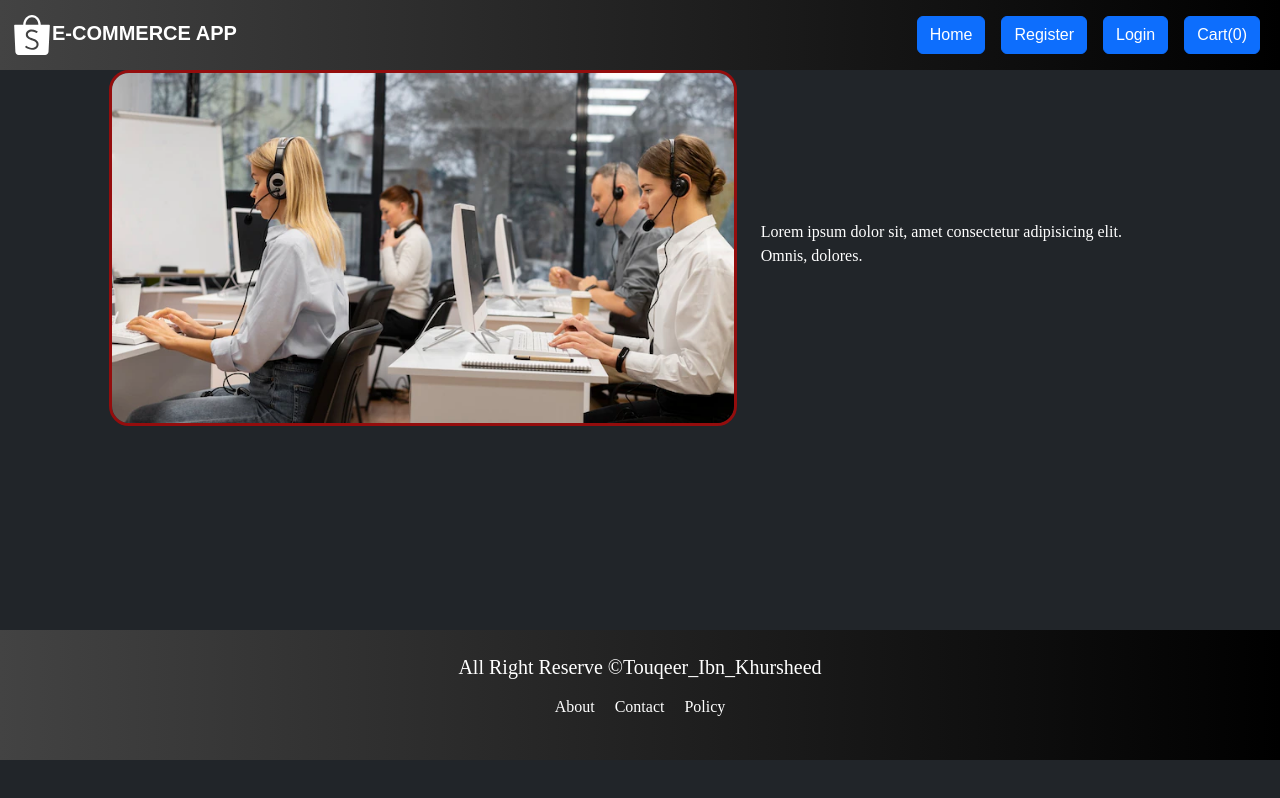
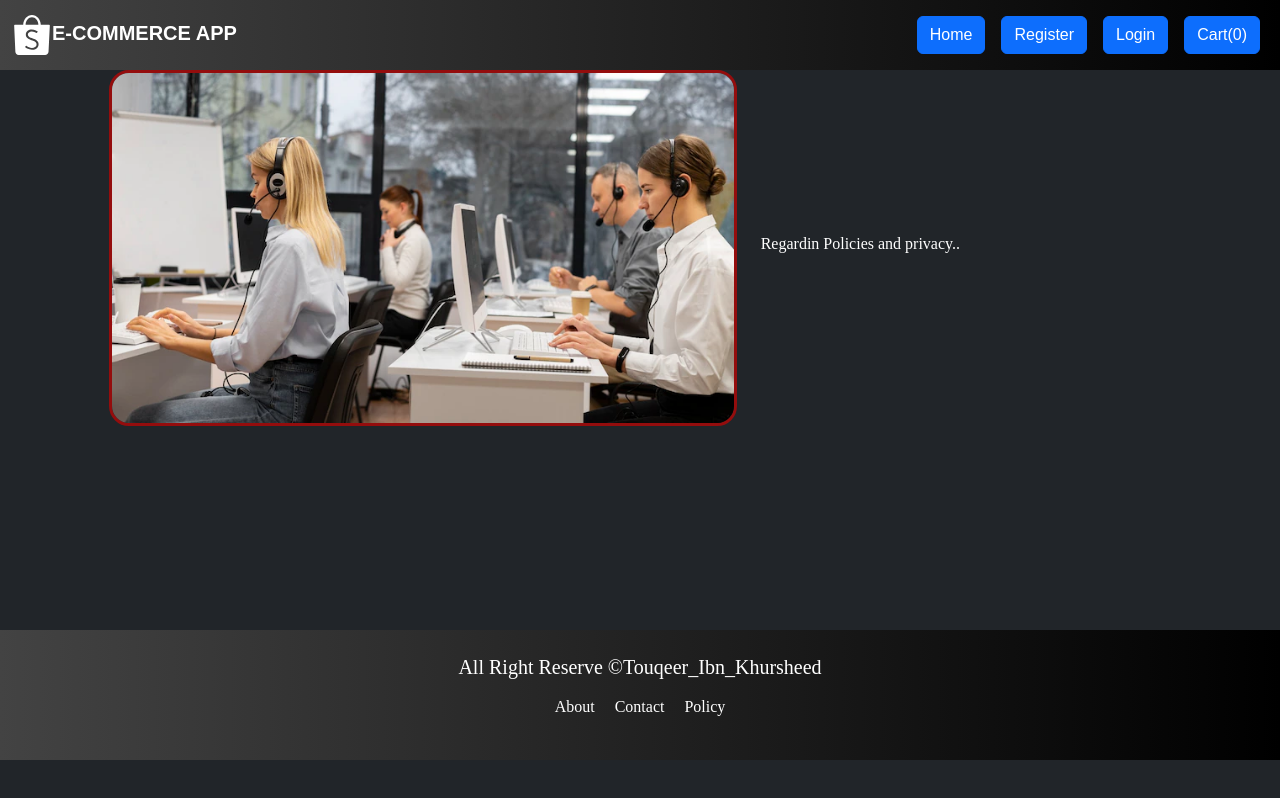
Before and after one commit to Touqeer001/E-commerce-web-application-using-MERN-Stack, a React (Create React App) app in the folder client/: page /policy in a window 1280 px wide. Built offline with nearby package versions, Linux system fonts and the light colour scheme.

Commit message:
Update Policy Page

```diff
--- a/client/src/pages/Policy.jsx
+++ b/client/src/pages/Policy.jsx
@@ -6,19 +6,11 @@ const Policy = () => {
     <Layout>
       <div className="row contactus">
         <div className="col-md-6">
-          <img
-            src="/images/contactus.jpeg"
-            alt="contact us"
-            id="image"
-
-          ></img>
+          <img src="/images/contactus.jpeg" alt="contact us" id="image"></img>
         </div>
 
         <div className="col-md-4">
-          <p className="text-justify mt-2">
-            Lorem ipsum dolor sit, amet consectetur adipisicing elit. Omnis,
-            dolores.
-          </p>
+          <p className="text-justify mt-2">Regardin Policies and privacy..</p>
         </div>
       </div>
     </Layout>
```
